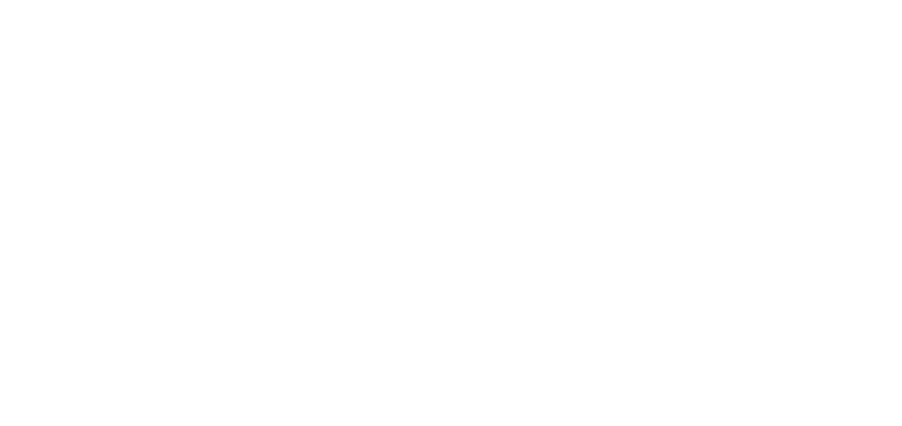
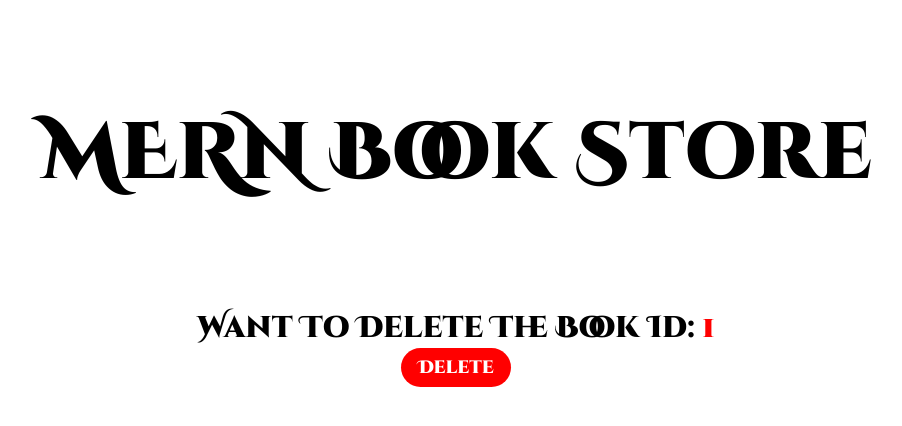
Before and after one commit to SASIDEVIvenaram/Book-Store-Project-MERN-, a React app in the folder frontend/: page /Delete/1 in a window 1280 px wide. Before the commit this address had no page. Shown: the top 426 px of the page, without its empty margins (184-1086 px from the left). Built offline with nearby package versions, Linux system fonts and the light colour scheme; the HTML template or start-up script is replaced by a standard one.

Commit message:
Done with Create and Delete functionality

```diff
--- a/frontend/src/App.jsx
+++ b/frontend/src/App.jsx
@@ -1,21 +1,35 @@
-import './App.css'
-import {Routes,Route} from 'react-router-dom'
+import './App.css';
+import { Routes, Route } from 'react-router-dom';
 
+// Pages
+import Delete from './Pages/Delete/Delete.jsx';
+import NavBar from './Layout/Navbar/NavBar.jsx';
+import Home from './Pages/Home/Home.jsx';
+import Create from './Pages/Create/Create.jsx';
 
-// For Layout
-import NavBar from './Layout/Navbar/NavBar.jsx'
-// For pages
-import Home from './Pages/Home/Home.jsx'
-import Create from './Pages/Create/Create.jsx'
 function App() {
   return (
-    <>
     <Routes>
-      <Route path='/' element={[<NavBar/>,<Home />]}/>
-      <Route path='/Create' element={[<NavBar/>,<Create />]}/>
+      <Route path='/' element={
+        <>
+          <NavBar />
+          <Home />
+        </>
+      } />
+      <Route path='/Create' element={
+        <>
+          <NavBar />
+          <Create />
+        </>
+      } />
+      <Route path='/Delete/:id' element={
+        <>
+          <NavBar />
+          <Delete />
+        </>
+      } />
     </Routes>
-    </>
-  )
+  );
 }
 
-export default App
+export default App;
--- a/frontend/src/Pages/Create/Create.jsx
+++ b/frontend/src/Pages/Create/Create.jsx
@@ -2,7 +2,7 @@
 import styles from './Create.module.css'
 import axios from 'axios';
 import { useNavigate } from 'react-router-dom';
-
+import {useSnackbar } from 'notistack'
 const Create=()=>{
 
     const [BookTitle,setTitle]=useState('');
@@ -12,20 +12,20 @@
     const [Loading,setLoading]=useState(false);
 
     const navigate=useNavigate();
-
+    const {enqueueSnackbar}=useSnackbar();
     const SaveBook=() => {
         const data={BookTitle, BookAuthor, BookPrice, BookPublishYear,};
         setLoading(true);
         axios.post("http://localhost:5555/Books/",data).then(()=>
         {
             setLoading(false);
-            alert("Book Created");
+            enqueueSnackbar("Book Created",{variant:'success'});
             navigate('/');
         }).catch((error)=>{
             setLoading(false);
             // console.log(error);
             // alert("check");
-
+            enqueueSnackbar("Something Went Wrong Check Console",{variant:'error'});
             if(error.response)
             {
                 console.error("Response Data",error.response.data);
@@ -41,7 +41,7 @@
             else{
                 console.log("Error",error.message);
             }
-            alert("Check console for detailed error message");
+
         })
 
     }
--- /dev/null
+++ b/frontend/src/Pages/Delete/Delete.jsx
@@ -0,0 +1,51 @@
+import React, { useState } from "react";
+
+import { useNavigate,useParams } from "react-router-dom";
+import { useSnackbar } from "notistack";
+import styles from './Delete.module.css'
+import axios from 'axios';
+const Delete=()=>{
+    const[Loading,setLoading]=useState(false);
+    const navigate=useNavigate();
+    const {id}=useParams();
+    const {enqueueSnackbar}=useSnackbar();
+
+    const DeleteBook=()=>{
+        setLoading(true);
+        axios.delete(`http://localhost:5555/Books/${id}`).then(()=>{
+            setLoading(false);
+            enqueueSnackbar(`Book Deleted Who's Id is ${id}`,{variant:'success'});
+            navigate("/");
+
+        }).catch((error)=>{
+            setLoading(false);
+            // console.log(error);
+            // alert("check");
+            enqueueSnackbar("Something Went Wrong Check Console",{variant:'error'});
+            if(error.response)
+            {
+                console.error("Response Data",error.response.data);
+                console.error("Response Status",error.response.status);
+                console.error("Response Headers",error.response.headers);
+
+            }
+            else if(error.request)
+            {
+                console.log("No Response Received",error.request);
+
+            }
+            else{
+                console.log("Error",error.message);
+            }
+        })
+    }
+    return (
+        <>
+        <div className={styles.DeleteBookMain}>
+            <h6>Want To Delete The Book Id: <span>{id}</span></h6>
+            <button className={styles.Btn} onClick={DeleteBook}>Delete</button>
+        </div>
+        </>
+    )
+}
+export default Delete;
--- /dev/null
+++ b/frontend/src/Pages/Delete/Delete.module.css
@@ -0,0 +1,24 @@
+.DeleteBookMain
+{
+    text-align:center;
+
+}
+.DeleteBookMain h6{
+    font-weight: 800;
+    font-size: 30px;
+}
+.DeleteBookMain h6 span{
+    color: var(--main);
+    font-weight: 900;
+}
+.DeleteBookMain .Btn{
+    background: var(--main);
+    border: none;
+    outline: none;
+    color: #fff;
+    font-weight: 800;
+    padding: 7px 17px;
+    border-radius: 999px;
+    font-size: 18px;
+    cursor: pointer;
+}
--- a/frontend/src/Pages/Home/Home.jsx
+++ b/frontend/src/Pages/Home/Home.jsx
@@ -44,7 +44,7 @@
                             <div className={styles.BooksMain}>
                                 <div className={styles.BooksMainRow}>
                                     {books.map((Item)=> (
-                                        <div className={styles.BooksBox} key={Item.id}>
+                                        <div className={styles.BooksBox} key={Item._id}>
                                         <h6>Name: <span>{Item.BookTitle}</span></h6>
                                         <h5>Author: <span>{Item.BookAuthor}</span></h5>
                                         <div className={styles.CustomBox}>
@@ -61,7 +61,7 @@
                                             </Link>
 
                                             {/* To delete */}
-                                            <Link to={"/"}>
+                                            <Link to={`/Delete/${Item._id}`}>
                                             <MdDelete/>
                                             </Link>
 
--- a/frontend/src/main.jsx
+++ b/frontend/src/main.jsx
@@ -2,11 +2,13 @@
 import { createRoot } from 'react-dom/client'
 import App from './App.jsx'
 import {BrowserRouter} from 'react-router-dom'
-
+import {SnackbarProvider} from 'notistack';
 createRoot(document.getElementById('root')).render(
   <StrictMode>
     <BrowserRouter>
-    <App />
+      <SnackbarProvider autoHideDuration={900}>
+        <App />
+      </SnackbarProvider>
     </BrowserRouter>
   </StrictMode>,
 )
```
